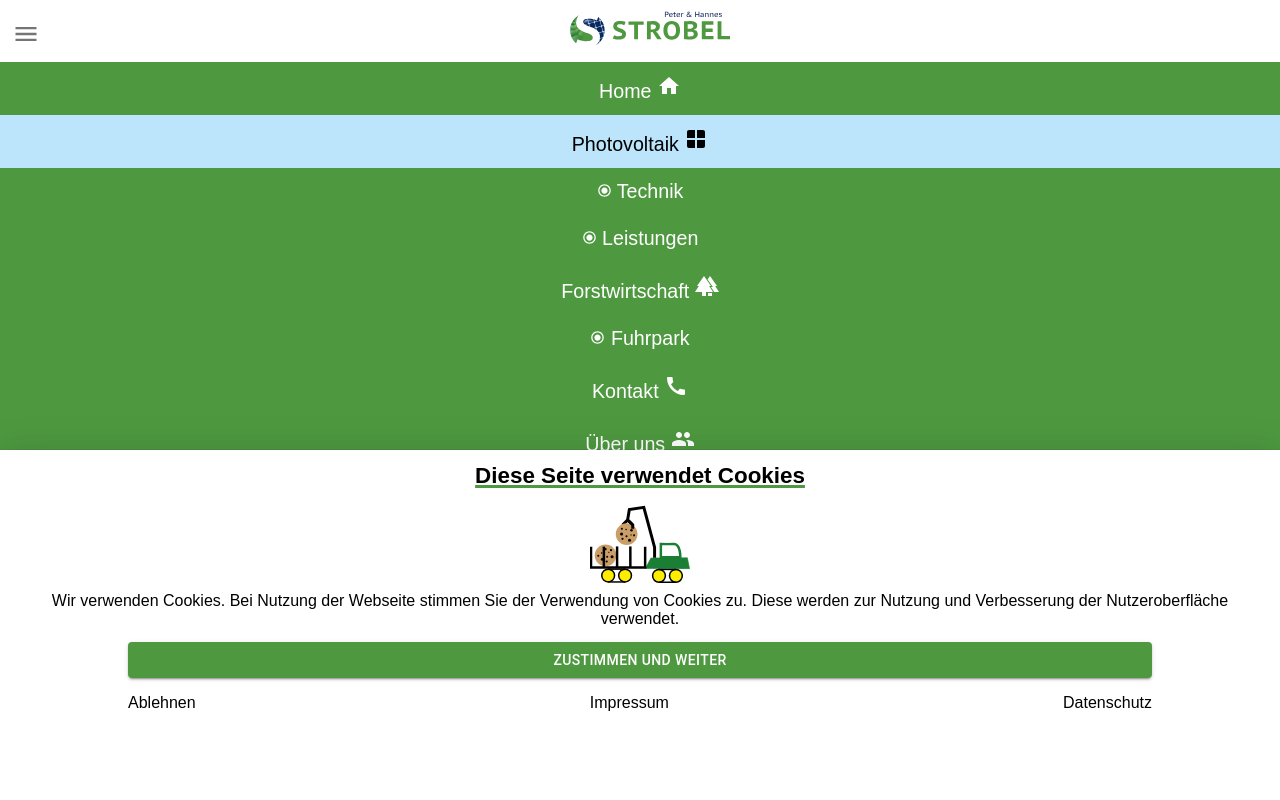
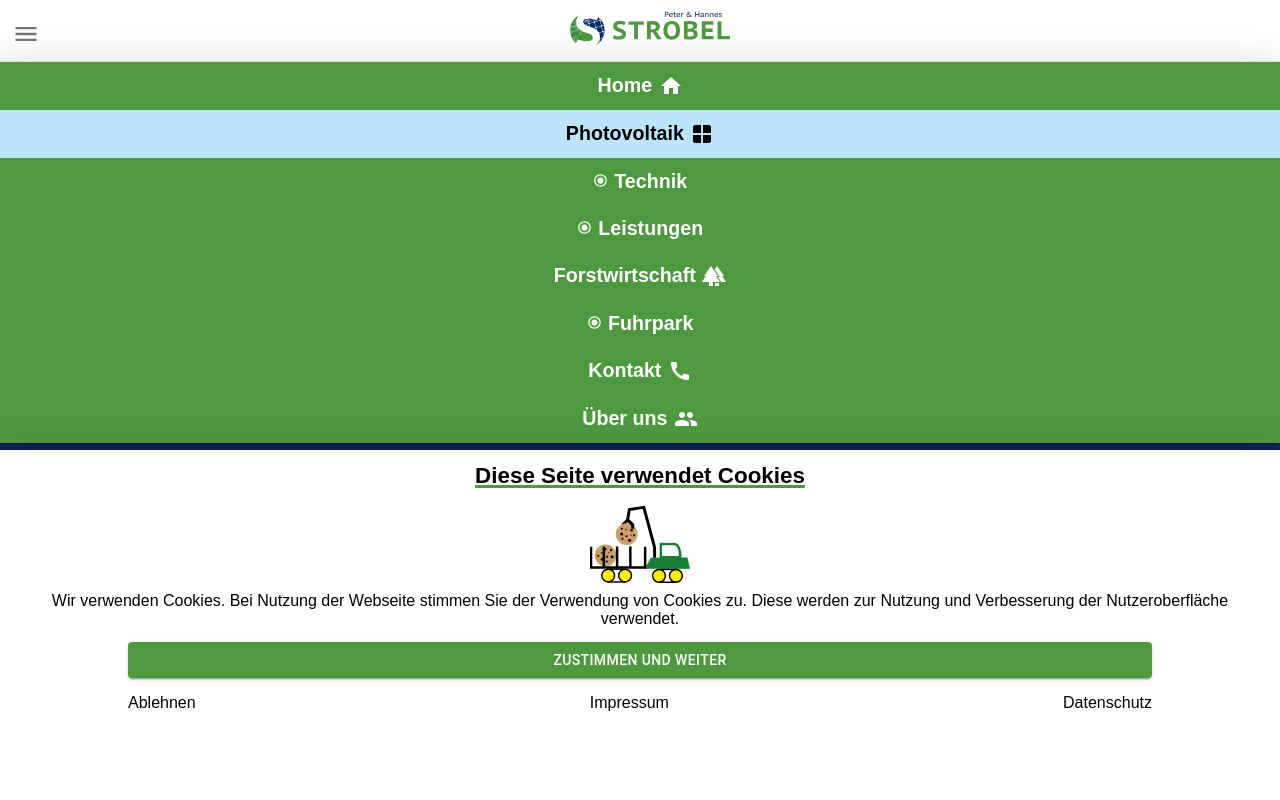
Before and after one commit to SchmidieDE/strobel, a Next.js app in the folder app/: page /photovoltaik in a window 1280 px wide. Both pictures are taken after a click on the button 26 px from the left and 33 px from the top of the page. Shown: the top 800 px of the page. Built offline with nearby package versions, Linux system fonts and the light colour scheme; a web font is replaced by a local one.

Commit message:
new design

```diff
--- a/app/comp/design/imagecontainer.js
+++ b/app/comp/design/imagecontainer.js
@@ -8,7 +8,7 @@ const ImageContainer = (props) => {
 
     return (
 
-        <div style={{width: "90%", height: "150px", overflow: 'hidden', position: "relative", zIndex: "-1", marginBottom: "1rem" }}>
+        <div style={{width: "90%", marginLeft: "auto", marginRight: "auto", height: "150px", overflow: 'hidden', position: "relative", zIndex: "-1", marginBottom: "1rem" }}>
             <Image src={src} alt={alt} fill cover  style={{objectFit: "contain", objectPosition:"50% 50%"}}/>
         </div>
 
--- a/app/comp/footer.js
+++ b/app/comp/footer.js
@@ -39,29 +39,29 @@ const Footer = () => {
     return (
         <>
         <footer>
-            <div style={{backgroundColor: "#C1DBB6", paddingTop: "1rem", paddingBottom: "1rem", width: "100%"}}>
+            <div style={{backgroundColor: "#C1DBB6", paddingTop: "1rem", paddingBottom: "1rem", width: "100%", marginTop: "6rem"}}>
                 <div style={{width: "90%", margin: "auto"}}>
                     <div style={{backgroundColor: "#4E9940", borderRadius: "3vmin", padding: "1rem"}}>
                         <h2 style={{padding: "0px", textAlign: "center", margin:"0px", fontWeight: "800", color: "white", marginBottom: "1rem"}}>
                             Kontakt
                         </h2>
                         <div>
-                            <Link href={"tel:491708083239"}style={{textUnderlineOffset: "5px", color: "white", display: "flex", alignItems: "center", marginBottom: "1rem", fontSize: "1.3rem"}}>
+                            <Link href={"tel:491708083239"}style={{textDecorationThickness: "1px",textUnderlineOffset: "5px", color: "white", display: "flex", alignItems: "center", marginBottom: "1rem", fontSize: "1.3rem"}}>
                                 <PhoneIcon sx={{color: "white", marginRight: "0.3rem"}}/>+49 170 8083239
                             </Link>
                         </div>
                         <div>
-                            <Link href={"https://api.whatsapp.com/send?phone=491708083239&text=&source=&data="} style={{textUnderlineOffset: "5px", color: "white", display: "flex", alignItems: "center", marginBottom: "1rem", fontSize: "1.3rem"}}>
+                            <Link href={"https://api.whatsapp.com/send?phone=491708083239&text=&source=&data="} style={{textDecorationThickness: "1px",textUnderlineOffset: "5px", color: "white", display: "flex", alignItems: "center", marginBottom: "1rem", fontSize: "1.3rem"}}>
                                 <WhatsAppIcon sx={{color: "white", marginRight: "0.3rem"}}/>+49 170 8083239
                             </Link>
                         </div>
                         <div>
-                            <Link href={"mailto:hannes-strobel@gmx.com"} style={{textUnderlineOffset: "5px", color: "white", display: "flex", alignItems: "center", marginBottom: "1rem", fontSize: "1.3rem"}}>
+                            <Link href={"mailto:hannes-strobel@gmx.com"} style={{textDecorationThickness: "1px",textUnderlineOffset: "5px", color: "white", display: "flex", alignItems: "center", marginBottom: "1rem", fontSize: "1.3rem"}}>
                                 <AlternateEmailIcon sx={{color: "white", marginRight: "0.3rem"}}/>hannes-strobel@gmx.com
                             </Link>
                         </div>
                         <div>
-                            <Link href={"https://goo.gl/maps/YdvZUUDbqwaGnCZ88"} style={{textUnderlineOffset: "5px", color: "white", display: "flex", alignItems: "center", marginBottom: "1rem", fontSize: "1.3rem"}}>
+                            <Link href={"https://goo.gl/maps/YdvZUUDbqwaGnCZ88"} style={{textDecorationThickness: "1px",textUnderlineOffset: "5px", color: "white", display: "flex", alignItems: "center", marginBottom: "1rem", fontSize: "1.3rem"}}>
                                 <LocationOnIcon sx={{color: "white", marginRight: "0.3rem"}}/>Peter & Hannes Strobel GBR<br/>Im Wiesengrund 3<br/>88361 Eichstegen<br/>
                             </Link>
                         </div>
@@ -72,7 +72,7 @@ const Footer = () => {
                             const {sublinks, title} = e
                             return (
                                 <div key={index}>
-                                <h3 style={{margin: "0px", fontWeight: "800", color: "black", marginTop: "1.5rem", paddingLeft: "0.5rem"}}>{title}</h3>
+                                <h3 style={{fontSize: "1.2rem",margin: "0px", fontWeight: "800", color: "black", marginTop: "1.5rem", paddingLeft: "0.5rem"}}>{title}</h3>
                                 <hr style={{border:"none",  borderTop: "3px solid #4E9940", marginTop: "0.2rem", marginBottom: "0.5rem", width: "100%", margin: "auto"}}/>
                                 <ul style={{margin: "0px"}}>
                                 {
@@ -81,7 +81,7 @@ const Footer = () => {
                                         const {href, name} = e
                                         return (
                                         <li>
-                                            <Link style={{display: "block", paddingLeft: "0", marginTop: "0.2rem", marginBottom: "0.2rem", textDecoration: "none", color: "#04245C", fontWeight: "800", fontSize: "1rem"}} href={href}>{name}</Link>
+                                            <Link style={{display: "block", paddingLeft: "0", marginTop: "0.2rem", marginBottom: "0.2rem", textDecoration: "none", color: "#04245C", fontWeight: "800", fontSize: "1.1rem"}} href={href}>{name}</Link>
                                         </li>
                                         )
                                     })
--- a/app/comp/header/index.js
+++ b/app/comp/header/index.js
@@ -20,7 +20,14 @@ import Image from "next/image";
 const stylecss = {
     menuitems: {
         zIndex: "1000",
-        marginTop: "-5px"
+        marginTop: "-5px",
+        boxShadow: "rgba(0, 0, 0, 0.16) -5px 3px 36px 0px, rgba(0, 0, 0, 0.06) 0px 0px 0px 1px",
+    },
+    icons: {
+        marginLeft: "0.4rem"
+    },
+    subicons: {
+        marginRight: "0.4rem"
     }
 }
 
@@ -32,7 +39,7 @@ const Header = () => {
 
     const [menuActive, setMenuActive] = useState(false)
 
-    const NavLinks = [{href: "/", name: "Home", icon: <HomeIcon/>},{href: "/photovoltaik", name: "Photovoltaik", icon: <WindowIcon/>},{href:"/photovoltaik/technik", name:"Technik", icon: <RadioButtonCheckedIcon sx={{ fontSize: 15 }}/>}, {href:"/photovoltaik/leistungen", name:"Leistungen", icon: <RadioButtonCheckedIcon sx={{ fontSize: 15 }}/>} ,{href: "/forstwirtschaft", name: "Forstwirtschaft", icon: <ForestIcon/>},{href:"/forstwirtschaft/fuhrpark", name:"Fuhrpark", icon: <RadioButtonCheckedIcon sx={{ fontSize: 15 }}/>}, {href: "/kontakt", name: "Kontakt", icon: <CallIcon/>}, {href: "/ueberuns", name: "Über uns", icon: <GroupIcon/>} ]
+    const NavLinks = [{href: "/", name: "Home", icon: <HomeIcon style={stylecss.icons}/>},{href: "/photovoltaik", name: "Photovoltaik", icon: <WindowIcon style={stylecss.icons}/>},{href:"/photovoltaik/technik", name:"Technik", icon: <RadioButtonCheckedIcon style={stylecss.subicons} sx={{ fontSize: 15 }}/>}, {href:"/photovoltaik/leistungen", name:"Leistungen", icon: <RadioButtonCheckedIcon style={stylecss.subicons} sx={{ fontSize: 15 }}/>} ,{href: "/forstwirtschaft", name: "Forstwirtschaft", icon: <ForestIcon style={stylecss.icons}/>},{href:"/forstwirtschaft/fuhrpark", name:"Fuhrpark", icon: <RadioButtonCheckedIcon style={stylecss.subicons} sx={{ fontSize: 15 }}/>}, {href: "/kontakt", name: "Kontakt", icon: <CallIcon style={stylecss.icons}/>}, {href: "/ueberuns", name: "Über uns", icon: <GroupIcon style={stylecss.icons}/>} ]
 
     const config = {mass: 5, tension: 2000, friction: 200}
 
--- a/app/comp/header/navitem.js
+++ b/app/comp/header/navitem.js
@@ -39,12 +39,13 @@ const NavItem = ({href, name, icon, handleMenu}) => {
         backgroundColor: backgroundColor
     },
     menuItem: {
-        display: "block",
+        display: "flex",
         color: textColor,
         paddingTop: "0.75rem",
         paddingBottom: "0.75rem",
         textAlign: "center",
         fontSize: "1.23rem",
+        fontWeight: "700",
         "&:hover": {
           color: "#78ba00"
         },
@@ -61,11 +62,11 @@ const NavItem = ({href, name, icon, handleMenu}) => {
 
         subcategory ?
         <Link href={href} style={styleObj.link} onClick={() => handleMenu()}>
-            <span style={styleObj.menuItem}>{icon}  {name}</span>
+            <span style={styleObj.menuItem}><div style={{display: "inline-block"}}>{icon}</div>  {name}</span>
         </Link>
         :
         <Link href={href} style={styleObj.link} onClick={() => handleMenu()}>
-            <span style={styleObj.menuItem}>{name}  {icon}</span>
+            <div style={styleObj.menuItem}>{name}  {icon}</div>
         </Link>
 
 
```
